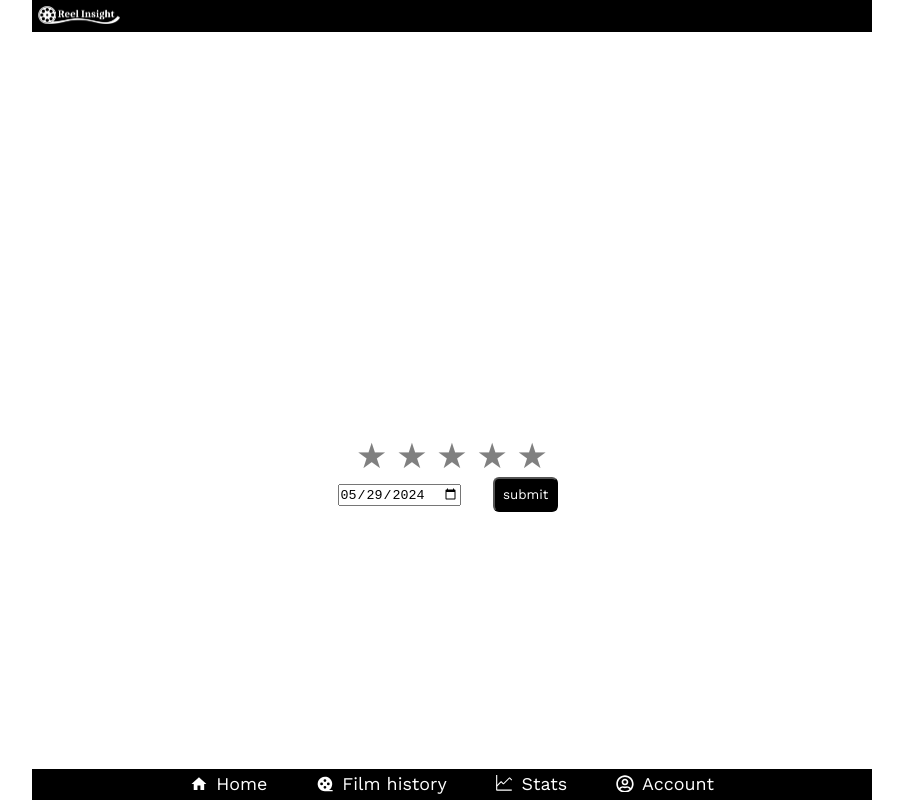
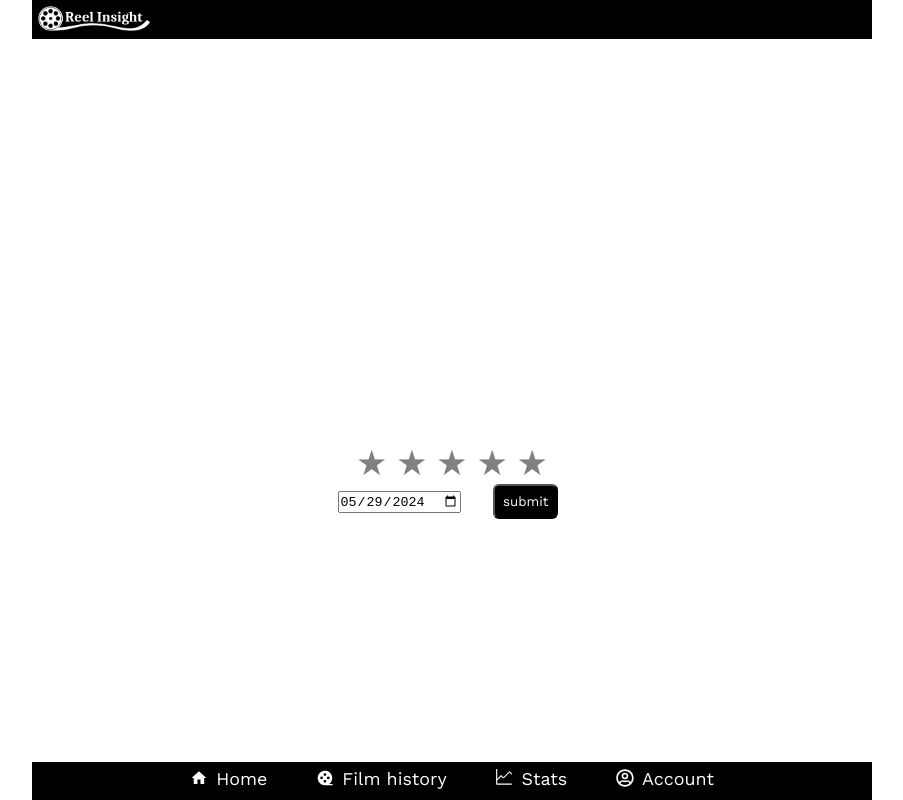
Before and after one commit to Always-Serving-Code/Reel-Insight-V2.0, a React (Vite) app: page /add-film/1 in a window 1280 px wide. Shown: the whole page, without its empty margins (188-1091 px from the left). Built offline with nearby package versions, Linux system fonts and the light colour scheme; no server answers; a web font is replaced by a local one.

Commit message:
changes size of navbar

```diff
--- a/src/App.css
+++ b/src/App.css
@@ -1,5 +1,5 @@
 .header {
-  height: 45px;
+  height: 55px;
   position: sticky;
   top: 0;
   z-index: 9999;
@@ -190,7 +190,7 @@ option {
 
 /* Navbar */
 .nav-bar {
-  height: 45px;
+  height: 55px;
   bottom: 0;
   left: 0;
   right: 0;
@@ -205,7 +205,7 @@ option {
   justify-content: space-between;
   align-items: center;
   width: 100%;
-  padding: 0.5rem 2rem;
+  padding: 0.7rem 2rem;
 }
 
 .nav-link {
```
